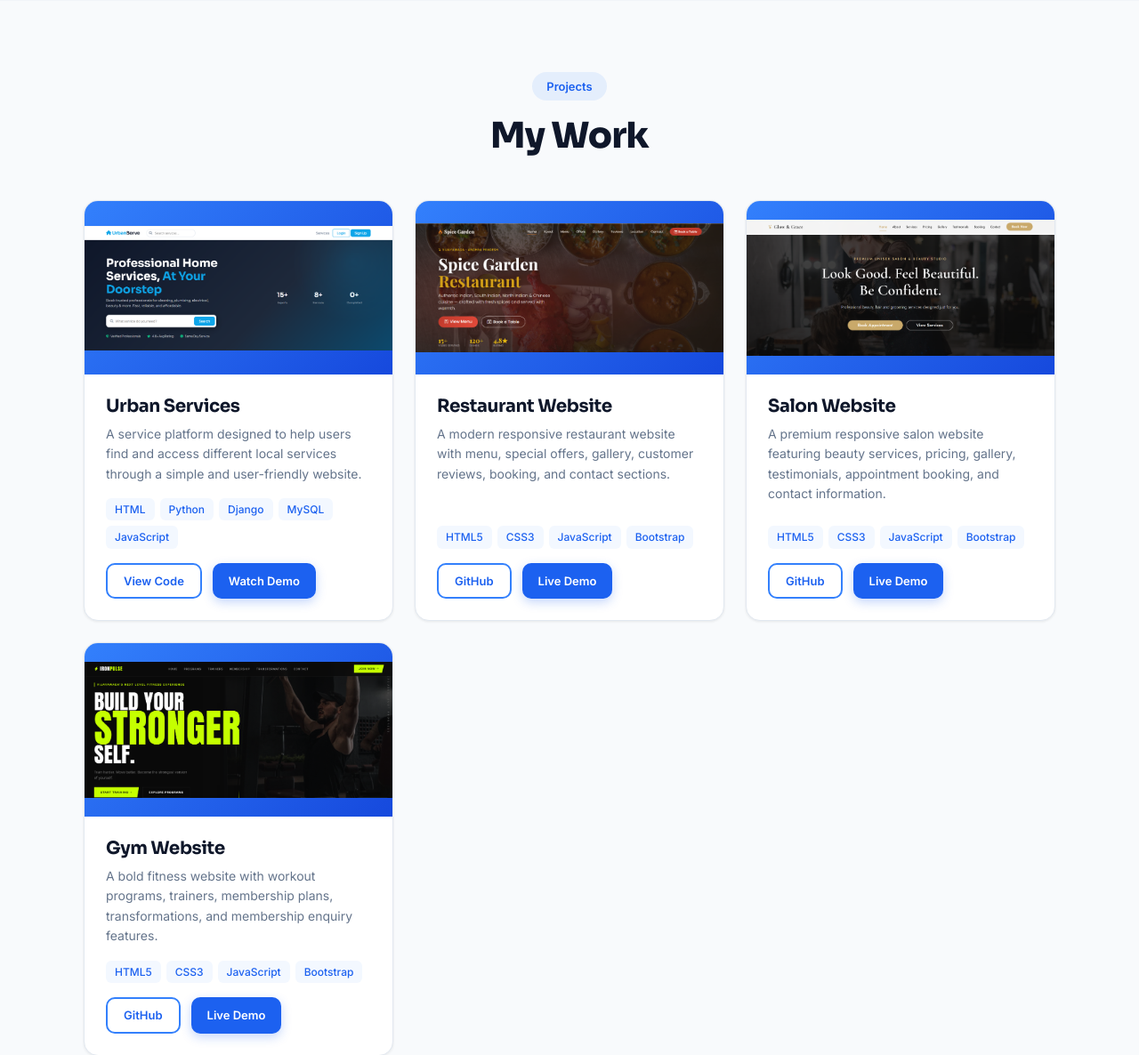
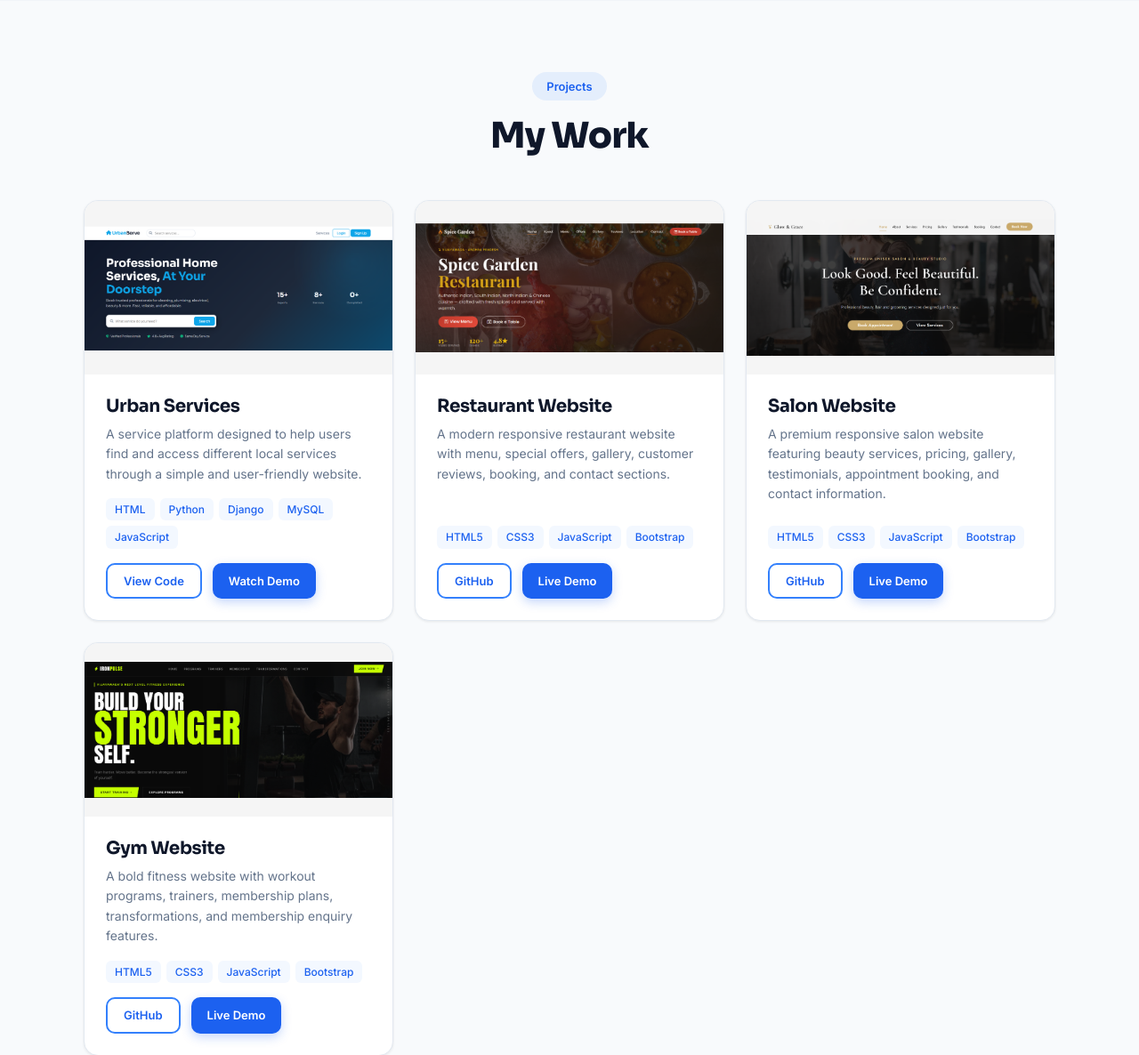
Before and after one commit to krishna-054/sai_krishna_portfolio, a Django app: page / in a window 1280 px wide. Shown: the part 2336-3522 px from the top of the page at 89% size. Run offline with Django 4.2, Linux system fonts and the light colour scheme.

Commit message:
Add project images and styling

```diff
--- a/main/static/css/style.css
+++ b/main/static/css/style.css
@@ -1086,3 +1086,11 @@ body.dark-mode .nav-logo-text {
 .hero-name {
     color: #2563eb !important;
 }
+
+.project-photo {
+    width: 100%;
+    height: 100%;
+    object-fit: contain;
+    display: block;
+    background: #f5f5f5;
+}
```
